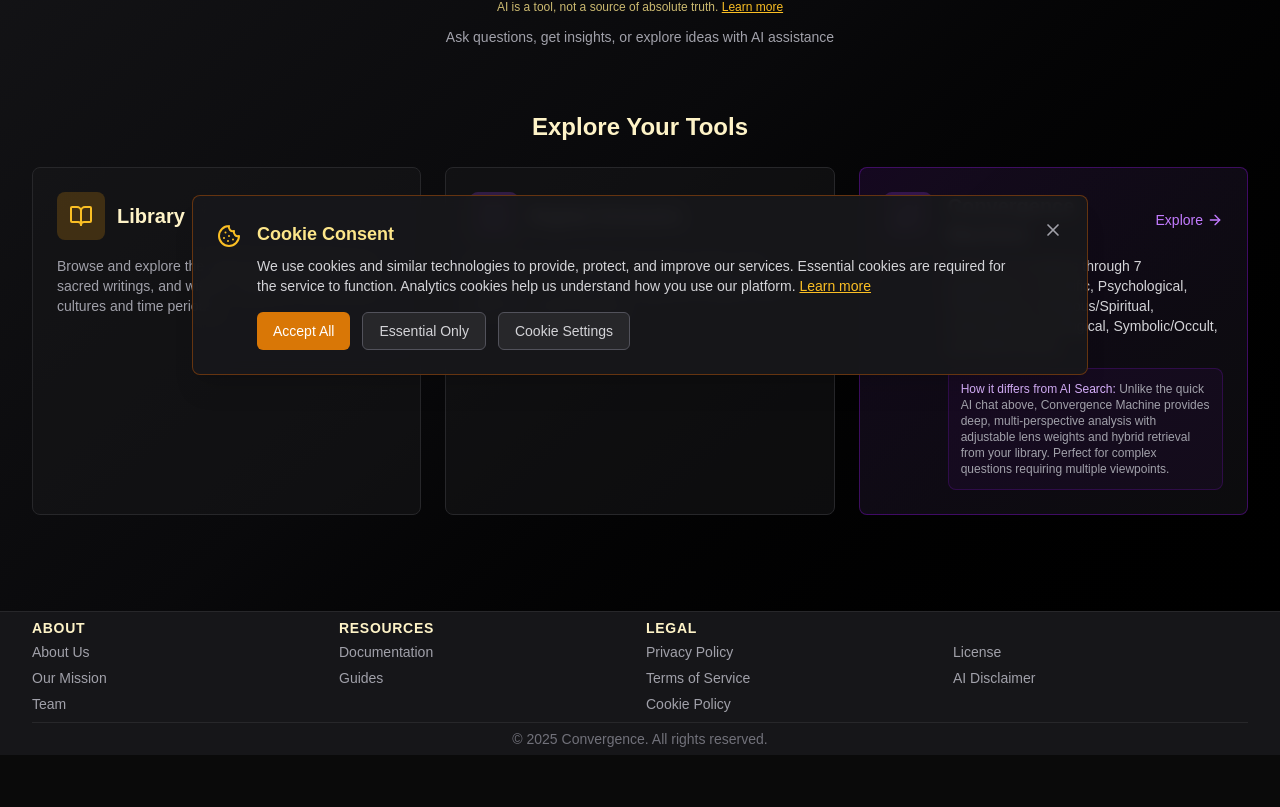
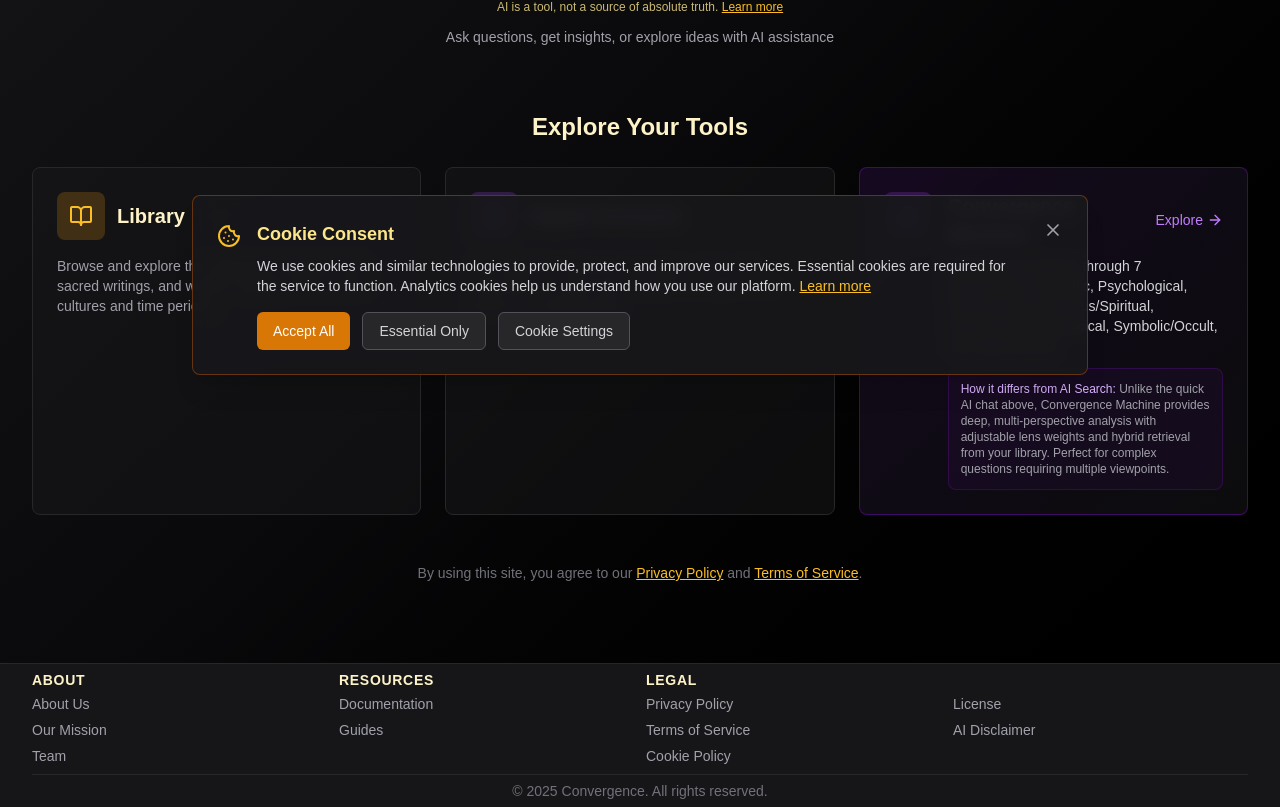
Before and after one commit to jmelendez2269/Digital-Grimoire, a Next.js app in the folder app/: page / in a window 1280 px wide. Shown: the part 401-1208 px from the top of the page. Before the commit the page ends 1156 px from the top, so only its background shows below. Built offline with nearby package versions, Linux system fonts and the light colour scheme; no server answers.

Commit message:
feat: add privacy policy link to home page for Google OAuth verification

```diff
--- a/app/src/app/(home)/page.tsx
+++ b/app/src/app/(home)/page.tsx
@@ -89,6 +89,27 @@
               </div>
             </div>
           </div>
+
+          {/* Privacy Policy Link - Required for Google OAuth verification - Always rendered for SEO */}
+          <div className="mb-8 text-center">
+            <p className="text-sm text-zinc-500">
+              By using this site, you agree to our{" "}
+              <Link
+                href="/privacy"
+                className="text-amber-400 underline transition-colors hover:text-amber-300"
+              >
+                Privacy Policy
+              </Link>
+              {" "}and{" "}
+              <Link
+                href="/terms"
+                className="text-amber-400 underline transition-colors hover:text-amber-300"
+              >
+                Terms of Service
+              </Link>
+              .
+            </p>
+          </div>
         </div>
       </main>
       <Footer />
```
Also changed, not shown: 1 other file (tests, documents, lock files or other folders).
